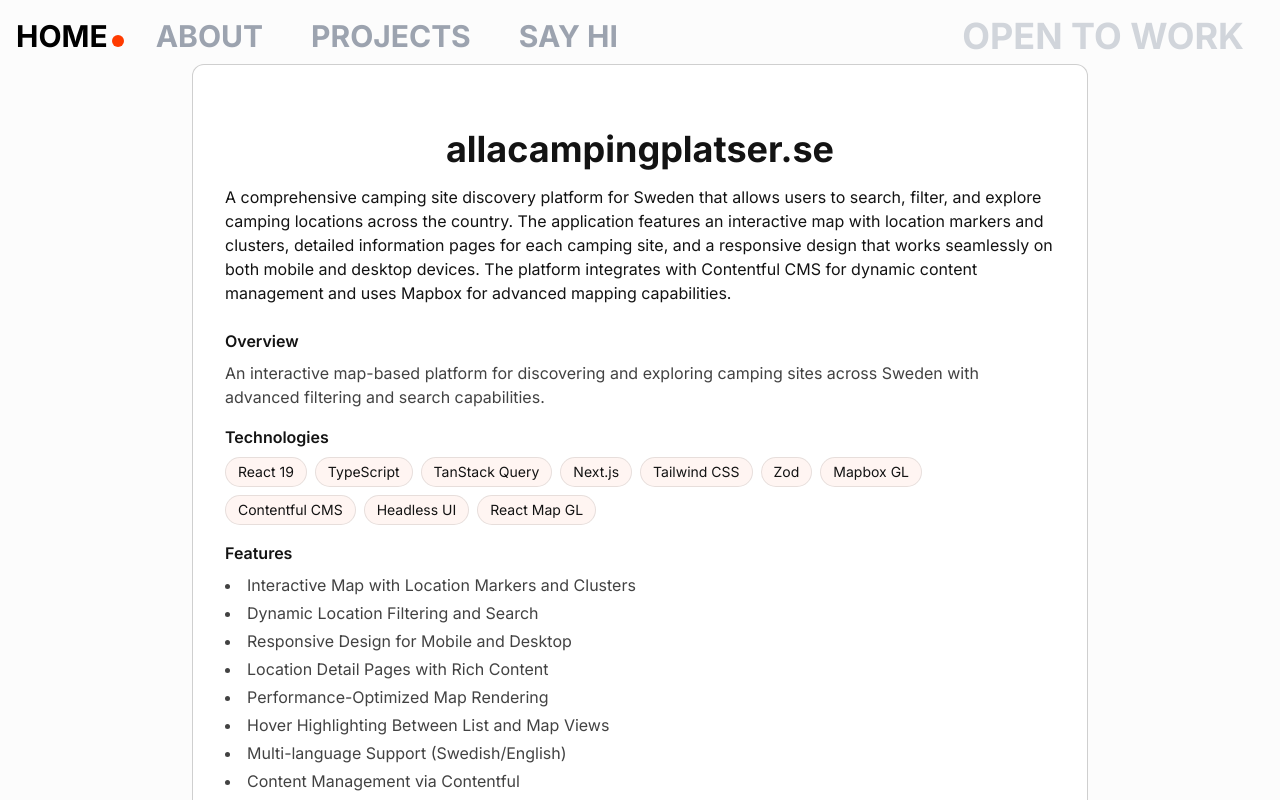
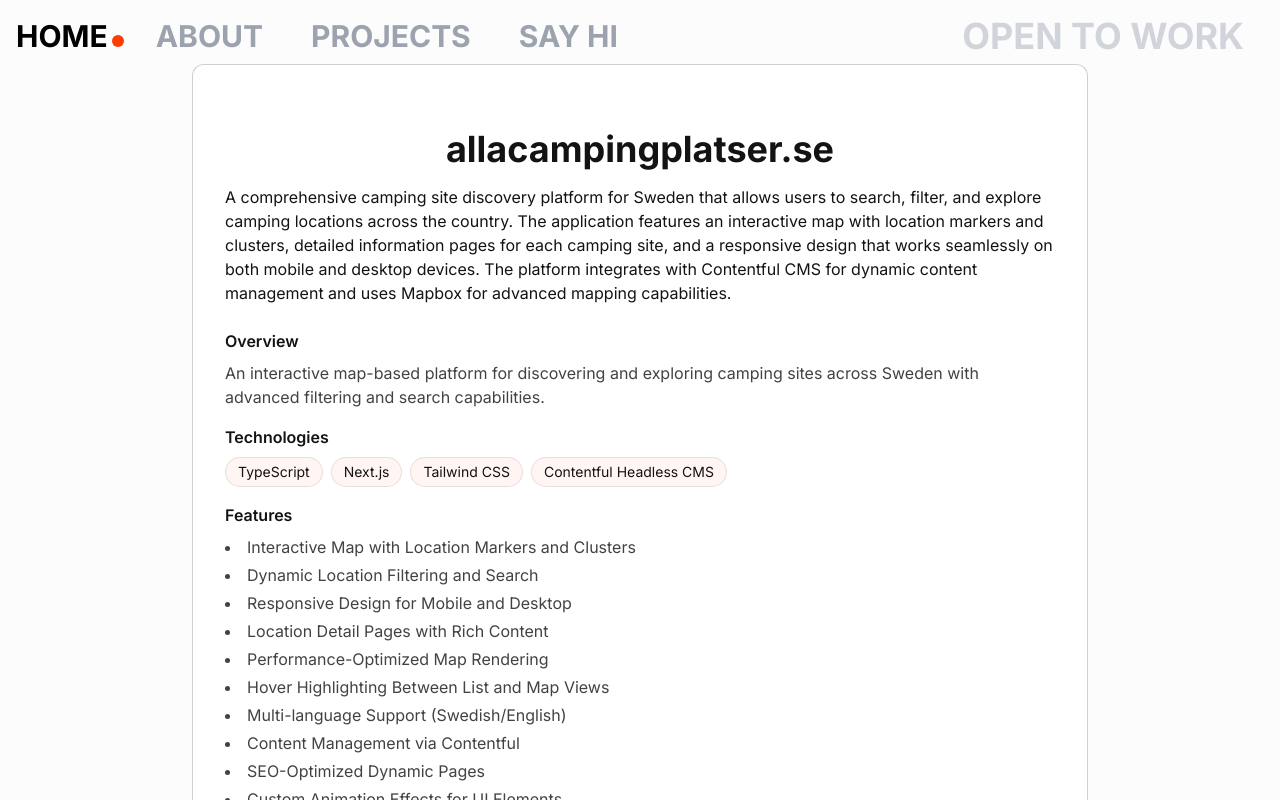
Before and after one commit to chrisfrimango/portfolio-next, a Next.js app: page /projects/allacampingplatser in a window 1280 px wide. Shown: the top 800 px of the page. Built offline with nearby package versions, Linux system fonts and the light colour scheme.

Commit message:
Update about section and hero

```diff
--- a/src/app/layout.tsx
+++ b/src/app/layout.tsx
@@ -7,8 +7,11 @@
 const inter = Inter({ subsets: ["latin"] });
 
 export const metadata: Metadata = {
-  title: "Christoffer Friman",
-  description: "Developer, creator, sales, marketer, ninja",
+  title: "Christoffer Friman | Developer & Digital Consultant",
+  description:
+    "Developer and digital consultant based in Sweden with expertise in React, Next.js, TypeScript and business strategy. Specializing in creating digital solutions where technology and business meet.",
+  keywords:
+    "developer, digital consultant, React, Next.js, TypeScript, Sweden, frontend developer, technical strategist",
 };
 
 export default function RootLayout({ children }: RootLayoutProps) {
--- a/src/app/projects/project-card.tsx
+++ b/src/app/projects/project-card.tsx
@@ -44,10 +44,19 @@
     <div className="w-full group/card" ref={cardRef}>
       <div
         className={cn(
-          "cursor-pointer overflow-hidden relative card h-96 rounded-md shadow-xl w-full mx-auto backgroundImage flex flex-col justify-between p-4",
-          "bg-[url(/images/camping_tent.jpeg)] bg-cover bg-center"
+          "cursor-pointer overflow-hidden relative card h-96 rounded-md shadow-xl w-full mx-auto flex flex-col justify-between p-4"
         )}
       >
+        <video
+          autoPlay
+          loop
+          muted
+          playsInline
+          className="absolute inset-0 w-full h-full object-cover z-0"
+        >
+          <source src="/footage/camping_video.mp4" type="video/mp4" />
+          Your browser does not support the video tag.
+        </video>
         <div className="absolute w-full h-full top-0 left-0 transition duration-300 group-hover/card:bg-black opacity-60"></div>
         <div className="flex flex-row items-center space-x-4 z-10">
           <div className="h-10 w-10 rounded-full border-2 bg-[#ff3b00] flex items-center justify-center text-white font-bold" />
--- a/src/components/HeroHeader.tsx
+++ b/src/components/HeroHeader.tsx
@@ -51,7 +51,7 @@
             ref={mobileTextRef}
             className="leading-[1] text-left text-4xl sm:text-6xl md:text-7xl lg:text-7xl font-extrabold opacity-0"
           >
-            HEY! IM FRIMAN, DEVELOPER WITH BUSINESS ACCUMEN
+            HEY! IM FRIMAN, DEVELOPER & DIGITAL CONSULTANT WITH BUSINESS ACCUMEN
           </div>
 
           {/* Animation box for mobile view - positioned to be partially visible outside viewport */}
@@ -85,7 +85,7 @@
             ref={desktopTextRef}
             className="leading-[1] text-left text-3xl sm:text-5xl md:text-5xl lg:text-6xl xl:text-7xl 2xl:text-9xl font-black max-w-full opacity-0"
           >
-            HEY! IM FRIMAN, DEVELOPER WITH BUSINESS ACCUMEN
+            HEY! IM FRIMAN, DEVELOPER & DIGITAL CONSULTANT WITH BUSINESS ACCUMEN
           </div>
 
           {/* Animation box to entice scrolling - positioned partially outside viewport */}
--- a/src/components/TextSection.tsx
+++ b/src/components/TextSection.tsx
@@ -149,7 +149,7 @@
         <div className="flex flex-col items-start">
           <span
             onClick={() => setShowServicesAnimation(!showServicesAnimation)}
-            className="border border-black rounded-3xl text-[#131313] font-light text-sm sm:text-lg px-2 cursor-pointer hover:bg-black hover:text-white transition-colors"
+            className="border border-black bg-[#131313] rounded-3xl text-white font-light text-sm sm:text-lg px-2 cursor-pointer hover:bg-black hover:text-white transition-colors"
           >
             OPEN TO WORK
           </span>
--- a/src/data/projects.json
+++ b/src/data/projects.json
@@ -8,16 +8,10 @@
       "description": "A comprehensive camping site discovery platform for Sweden that allows users to search, filter, and explore camping locations across the country. The application features an interactive map with location markers and clusters, detailed information pages for each camping site, and a responsive design that works seamlessly on both mobile and desktop devices. The platform integrates with Contentful CMS for dynamic content management and uses Mapbox for advanced mapping capabilities.",
       "shortDescription": "An interactive map-based platform for discovering and exploring camping sites across Sweden with advanced filtering and search capabilities.",
       "technologies": [
-        "React 19",
         "TypeScript",
-        "TanStack Query",
         "Next.js",
         "Tailwind CSS",
-        "Zod",
-        "Mapbox GL",
-        "Contentful CMS",
-        "Headless UI",
-        "React Map GL"
+        "Contentful Headless CMS"
       ],
       "image": "",
       "githubUrl": "https://github.com/christofferfriman/allacampingplatser",
```
Also changed, not shown: 1 other file (tests, documents, lock files or other folders).
